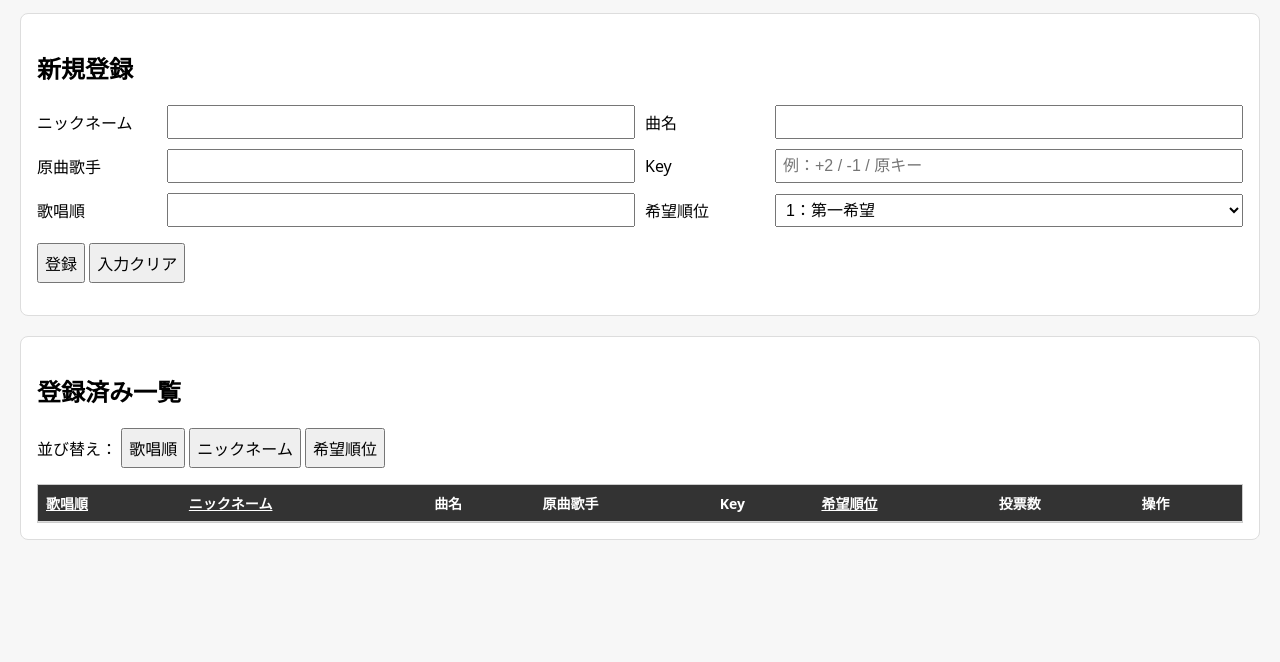
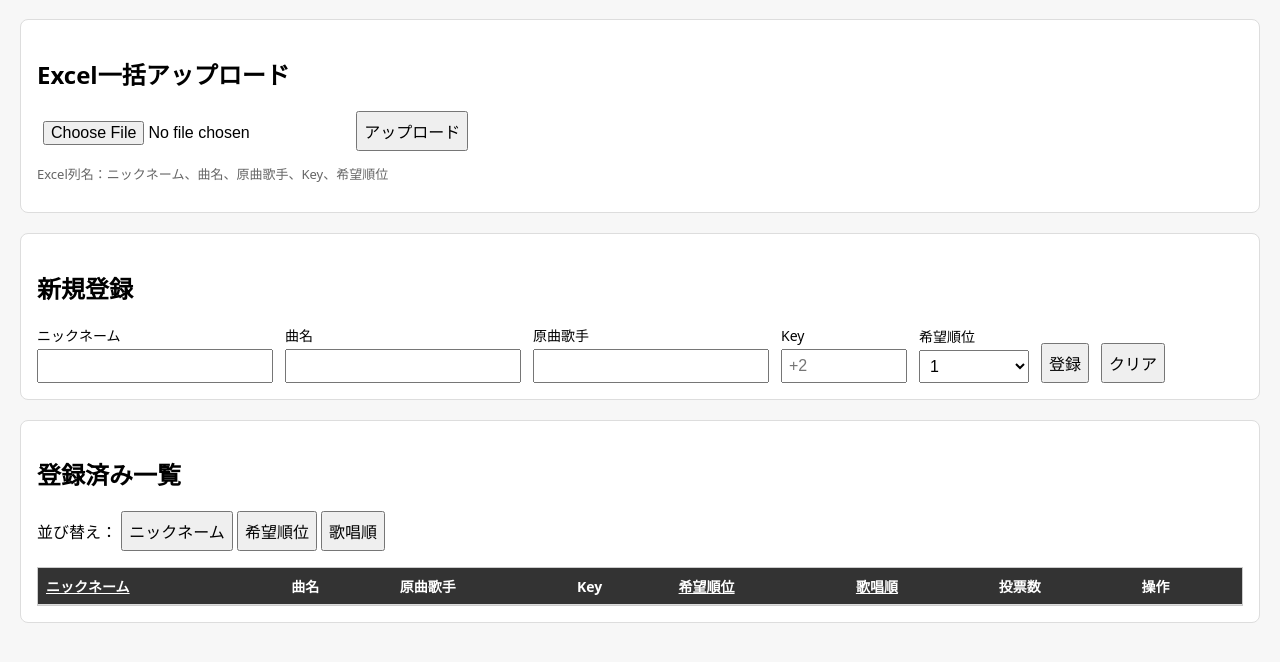
Before and after one commit to learntech-nono/karaoke-vote-web, a website: page public/entry.html in a window 1280 px wide. Shown: the part 70-732 px from the top of the page. Drawn offline with Linux system fonts and the light colour scheme; no server answers.

Commit message:
Update2 entry page layout and Excel upload

```diff
--- a/public/entry.html
+++ b/public/entry.html
@@ -10,10 +10,6 @@
       background: #f7f7f7;
     }
 
-    h1 {
-      margin-bottom: 16px;
-    }
-
     .card {
       background: white;
       padding: 16px;
@@ -22,11 +18,27 @@
       border: 1px solid #ddd;
     }
 
-    .form-grid {
-      display: grid;
-      grid-template-columns: 120px 1fr 120px 1fr;
-      gap: 10px;
-      align-items: center;
+    .inline-form {
+      display: flex;
+      gap: 12px;
+      align-items: end;
+      flex-wrap: nowrap;
+    }
+
+    .field {
+      display: flex;
+      flex-direction: column;
+      gap: 4px;
+      font-size: 14px;
+    }
+
+    .wide input {
+      width: 220px;
+    }
+
+    .short input,
+    .short select {
+      width: 110px;
     }
 
     input, select, button {
@@ -39,7 +51,7 @@
     }
 
     .table-area {
-      max-height: 420px;
+      max-height: 430px;
       overflow-y: auto;
       border: 1px solid #ccc;
       background: white;
@@ -70,6 +82,11 @@
       text-decoration: underline;
     }
 
+    .hint {
+      color: #666;
+      font-size: 13px;
+    }
+
     .actions button {
       margin-right: 4px;
     }
@@ -81,36 +98,48 @@
   <h1>🎤 Karaoke Vote 歌唱登録</h1>
 
   <section class="card">
+    <h2>Excel一括アップロード</h2>
+    <input type="file" id="excelFile" accept=".xlsx,.xls">
+    <button onclick="uploadExcel()">アップロード</button>
+    <p class="hint">Excel列名：ニックネーム、曲名、原曲歌手、Key、希望順位</p>
+  </section>
+
+  <section class="card">
     <h2>新規登録</h2>
 
-    <div class="form-grid">
-      <label>ニックネーム</label>
-      <input id="singer" type="text">
+    <div class="inline-form">
+      <label class="field wide">
+        ニックネーム
+        <input id="singer" type="text">
+      </label>
 
-      <label>曲名</label>
-      <input id="song" type="text">
+      <label class="field wide">
+        曲名
+        <input id="song" type="text">
+      </label>
 
-      <label>原曲歌手</label>
-      <input id="originSinger" type="text">
+      <label class="field wide">
+        原曲歌手
+        <input id="originSinger" type="text">
+      </label>
 
-      <label>Key</label>
-      <input id="key" type="text" placeholder="例：+2 / -1 / 原キー">
-      <label>歌唱順</label>
-      <input id="order" type="number" min="1">
+      <label class="field short">
+        Key
+        <input id="key" type="text" placeholder="+2">
+      </label>
 
-      <label>希望順位</label>
-      <select id="choiceRank">
-        <option value="1">1：第一希望</option>
-        <option value="2">2：第二希望</option>
-        <option value="3">3：第三希望</option>
-      </select>
+      <label class="field short">
+        希望順位
+        <select id="choiceRank">
+          <option value="1">1</option>
+          <option value="2">2</option>
+          <option value="3">3</option>
+        </select>
+      </label>
 
+      <button onclick="createEntry()">登録</button>
+      <button onclick="clearForm()">クリア</button>
     </div>
-
-    <p>
-      <button onclick="createEntry()">登録</button>
-      <button onclick="clearForm()">入力クリア</button>
-    </p>
   </section>
 
   <section class="card">
@@ -118,31 +147,31 @@
 
     <p>
       並び替え：
-      <button onclick="sortEntries('order')">歌唱順</button>
       <button onclick="sortEntries('singer')">ニックネーム</button>
       <button onclick="sortEntries('choiceRank')">希望順位</button>
+      <button onclick="sortEntries('order')">歌唱順</button>
     </p>
 
     <div class="table-area">
       <table>
         <thead>
           <tr>
-            <th class="sortable" onclick="sortEntries('order')">歌唱順</th>
             <th class="sortable" onclick="sortEntries('singer')">ニックネーム</th>
             <th>曲名</th>
             <th>原曲歌手</th>
             <th>Key</th>
             <th class="sortable" onclick="sortEntries('choiceRank')">希望順位</th>
+            <th class="sortable" onclick="sortEntries('order')">歌唱順</th>
             <th>投票数</th>
             <th>操作</th>
           </tr>
         </thead>
-        <tbody id="entryTableBody">
-        </tbody>
+        <tbody id="entryTableBody"></tbody>
       </table>
     </div>
   </section>
 
+  <script src="https://cdn.jsdelivr.net/npm/xlsx/dist/xlsx.full.min.js"></script>
   <script src="api.js"></script>
   <script src="entry.js"></script>
 
```
